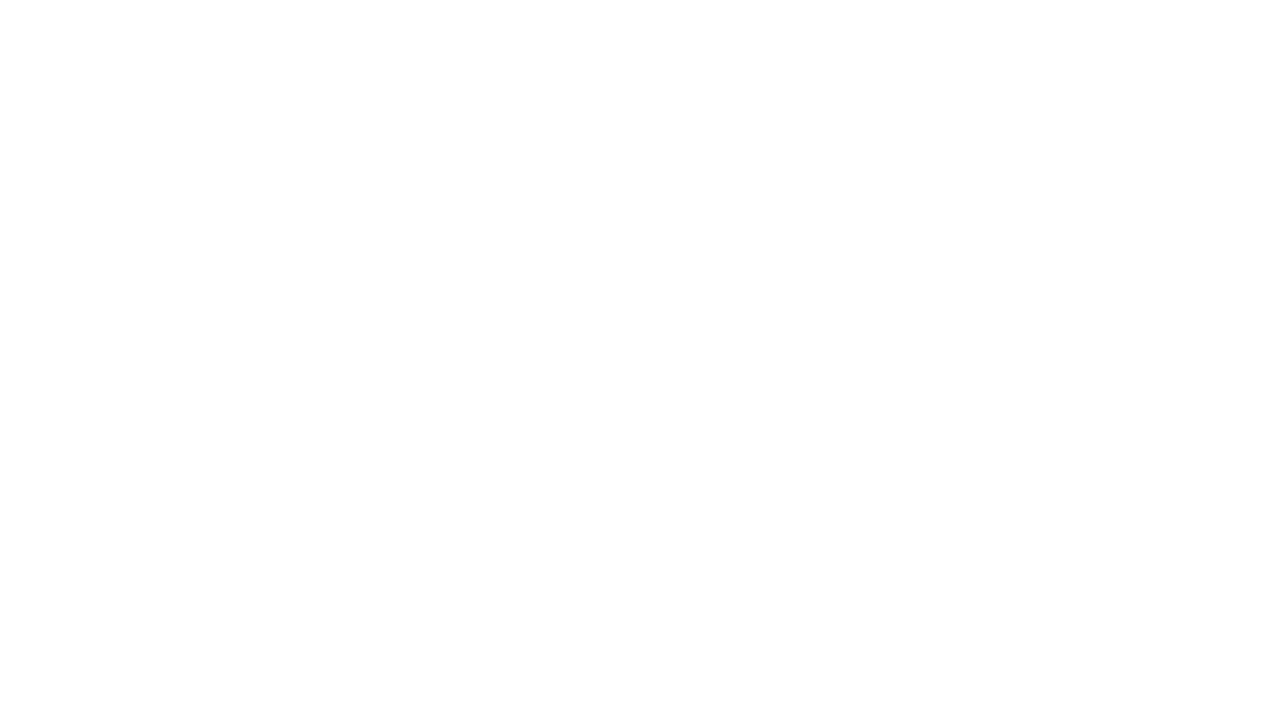
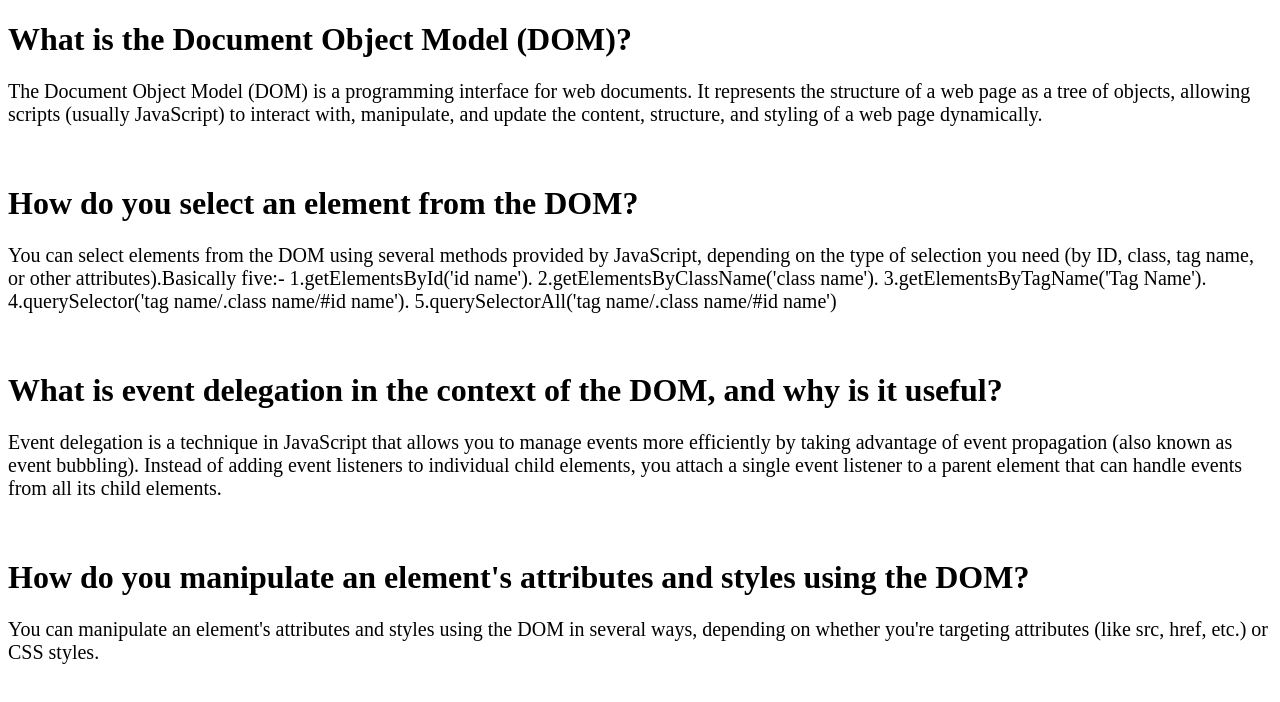
Before and after one commit to sayak53/Assignment-5, a plain HTML site: page blog.html in a window 1280 px wide. Drawn offline with Linux system fonts and the light colour scheme.

Commit message:
styled the blog file

```diff
--- a/blog.html
+++ b/blog.html
@@ -5,7 +5,27 @@
     <meta name="viewport" content="width=device-width, initial-scale=1.0">
     <title>Blog</title>
 </head>
+<style>
+    body{
+        font-family: 'Times New Roman', Times, serif;
+    }
+    p{
+        font-size: 20px;
+    }
+</style>
 <body>
-
+     <h1>What is the Document Object Model (DOM)?</h1>
+     <p>The Document Object Model (DOM) is a programming interface for web documents. It represents the structure of a web page as a tree of objects, allowing scripts (usually JavaScript) to interact with, manipulate, and update the content, structure, and styling of a web page dynamically. </p>
+     <br>
+     <h1>How do you select an element from the DOM?</h1>
+     <p>
+        You can select elements from the DOM using several methods provided by JavaScript, depending on the type of selection you need (by ID, class, tag name, or other attributes).Basically five:- 1.getElementsById('id name'). 2.getElementsByClassName('class name'). 3.getElementsByTagName('Tag Name'). 4.querySelector('tag name/.class name/#id name'). 5.querySelectorAll('tag name/.class name/#id name')</p>
+     <br>
+     <h1>What is event delegation in the context of the DOM, and why is it useful?</h1>
+     <p>Event delegation is a technique in JavaScript that allows you to manage events more efficiently by taking advantage of event propagation (also known as event bubbling). Instead of adding event listeners to individual child elements, you attach a single event listener to a parent element that can handle events from all its child elements.</p>
+     <br>
+     <h1>How do you manipulate an element's attributes and styles using the DOM?</h1>
+     <p>
+        You can manipulate an element's attributes and styles using the DOM in several ways, depending on whether you're targeting attributes (like src, href, etc.) or CSS styles. </p>
 </body>
 </html>
```
Also changed, not shown: index.html (+2 -0 lines), js/script.js (+13 -0 lines).
